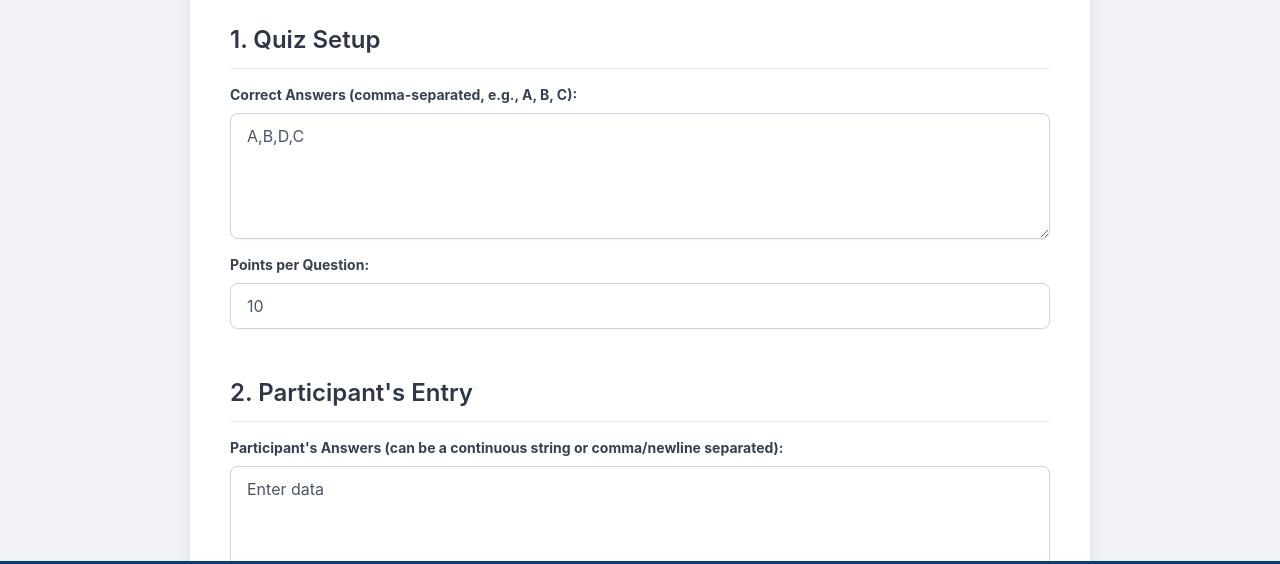
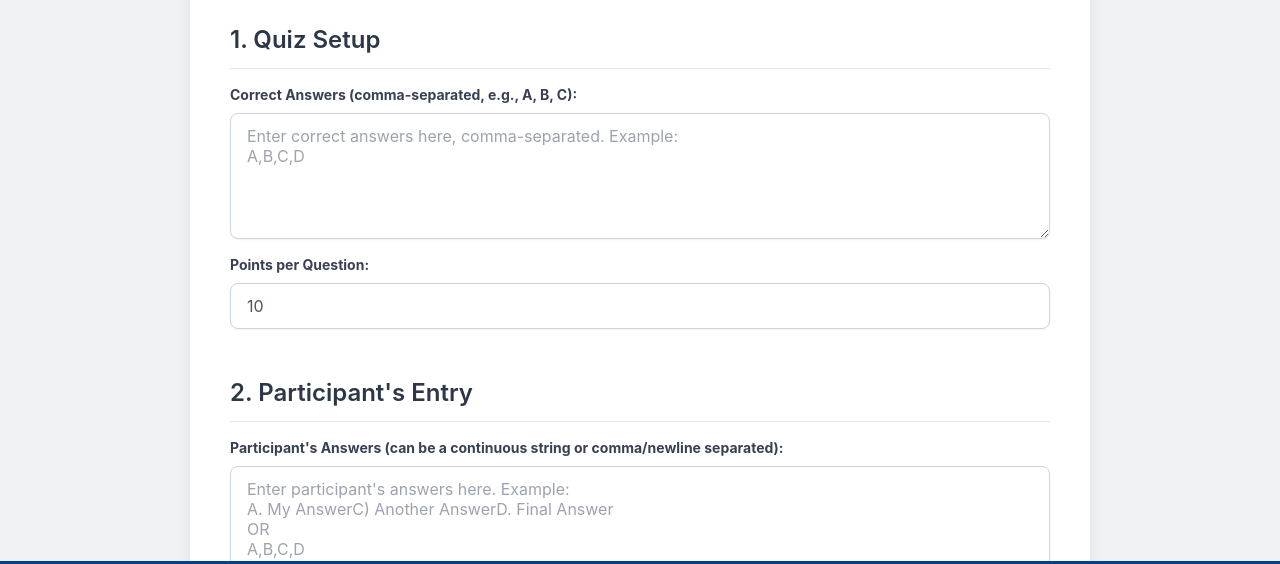
Before and after one commit to thecodersclub-mce/Quiz-Score-Calculator, a plain HTML site: page index.html in a window 1280 px wide. Shown: the part 209-773 px from the top of the page. Drawn offline with nearby package versions, Linux system fonts and the light colour scheme.

Commit message:
Update index.html

```diff
--- a/index.html
+++ b/index.html
@@ -405,13 +405,6 @@
 
         // Add event listener to the calculate button
         calculateScoreBtn.addEventListener('click', calculateScore);
-
-        // Set default values on window load for easy testing
-        window.onload = () => {
-            correctAnswersInput.value = "A,B,D,C";
-            // Default to the simple comma-separated input for participant answers
-            participantAnswersInput.value = "Enter data";
-            pointsPerQuestionInput.value = "10";
         };
 
     </script>
```
